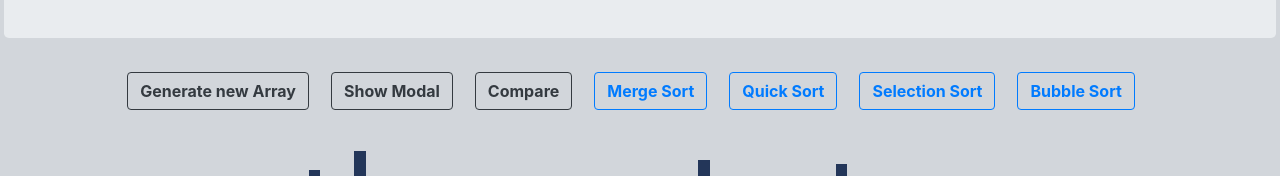
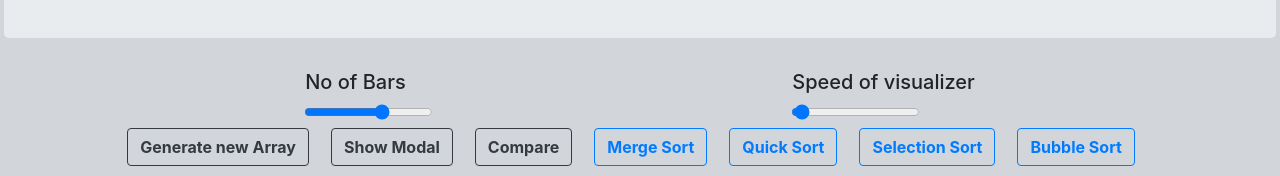
Before and after one commit to rohangawhade/sorting-visualizer, a React (Create React App) app: page / in a window 1280 px wide. Shown: the part 478-654 px from the top of the page. Built offline with nearby package versions, Linux system fonts and the light colour scheme.

Commit message:
Added slider to change the no of bars and animation speed

```diff
--- a/src/SortingVisualizer/SortingVisualizer.css
+++ b/src/SortingVisualizer/SortingVisualizer.css
@@ -62,3 +62,8 @@
     height: max-content;
     margin: 2px 20px 2px 2px;
 }
+
+.Sliders{
+    display: flex;
+    justify-content: space-around;
+}
--- a/src/SortingVisualizer/SortingVisualizer.jsx
+++ b/src/SortingVisualizer/SortingVisualizer.jsx
@@ -30,13 +30,16 @@ export default class SortingVisualizer extends React.Component{
             colorOrig: "#233659",
             modalshow: false,
             userip:false,
-            compare:false
+            compare:false,
+            noOfBars: 30,
+            animationSpeed: 30
         };
         this.modalShowtoggle = this.modalShowtoggle.bind(this);
         this.modalHidetoggle = this.modalHidetoggle.bind(this);
         this.comparealgo = this.comparealgo.bind(this);
-
         this.user = this.user.bind(this);
+        this.noOfBarsValue = this.noOfBarsValue.bind(this);
+        this.setAnimationSpeed = this.setAnimationSpeed.bind(this);
     }
 
     componentDidMount(){
@@ -47,9 +50,17 @@ export default class SortingVisualizer extends React.Component{
         this.setState({array:arrayy});
     }
 
+    noOfBarsValue(value){
+        this.setState({noOfBars:value.target.value}, () => this.resetArray());
+    }
+
+    setAnimationSpeed(value){
+        this.setState({animationSpeed:value.target.value});
+    }
+
     resetArray(){
         const arrray = [];
-        for (let i = 0; i<NUMBER_OF_ARRAY_BARS; i++){
+        for (let i = 0; i<this.state.noOfBars; i++){
             arrray.push(randomIntFromInterval(50, 600));
         }
         // const arrray = [400, 200, 650, 100];
@@ -73,14 +84,14 @@ export default class SortingVisualizer extends React.Component{
                     barOneStyle.backgroundColor = color;
                     barTwoStyle.backgroundColor = color;
                     console.log('inside if setTimeout');
-                }, i*ANIMATION_SPEED_MS);
+                }, i*this.state.animationSpeed);
             }else{
                 setTimeout(() => {
                     const [barOneIdx, newHeight] = animations[i];
                     const barOneStyle = arrayBars[barOneIdx].style;
                     barOneStyle.height = `${newHeight*0.7}px`;
                     console.log('inside else setTimeout');
-                }, i*ANIMATION_SPEED_MS);
+                }, i*this.state.animationSpeed);
             }
         }
 
@@ -222,12 +233,10 @@ export default class SortingVisualizer extends React.Component{
         this.setState({compare:true});
       }
       modalShowtoggle(){
-        //e.preventDefault();
         this.setState({userip:true})
         this.setState({modalshow: true});
       }
       modalHidetoggle(){
-        //e.preventDefault();
         this.setState({modalshow: false});
       }
 
@@ -238,6 +247,16 @@ export default class SortingVisualizer extends React.Component{
             <SetJumbotron />
             {!this.state.compare &&
                 <div className="array-container">
+                    <div className="Sliders">
+                        <div>
+                            <h5>No of Bars</h5>
+                            <input type="range" min={1} max={80} onChange={this.noOfBarsValue}/>
+                        </div>
+                        <div>
+                            <h5>Speed of visualizer</h5>
+                            <input type="range" min={1} max={2000} onChange={this.setAnimationSpeed}/>
+                        </div>
+                    </div>
                 <div className="Buttons">
                     <Button variant="outline-dark" onClick={() => this.resetArray()}>Generate new Array</Button>
                     <Button variant="outline-dark" onClick={() => this.modalShowtoggle()}>Show Modal</Button>
@@ -266,13 +285,12 @@ export default class SortingVisualizer extends React.Component{
                 />
             }
 
-            <SetCaraousel />
+            <SetCaraousel/>
             </>
         );
     }
 }
 
 function randomIntFromInterval(min, max){
-    // return Math.floor(Math.random() * (max - min + 1) + min);
     return Math.floor((Math.random() * (max - min + 1) + min)*0.7);
 }
```
